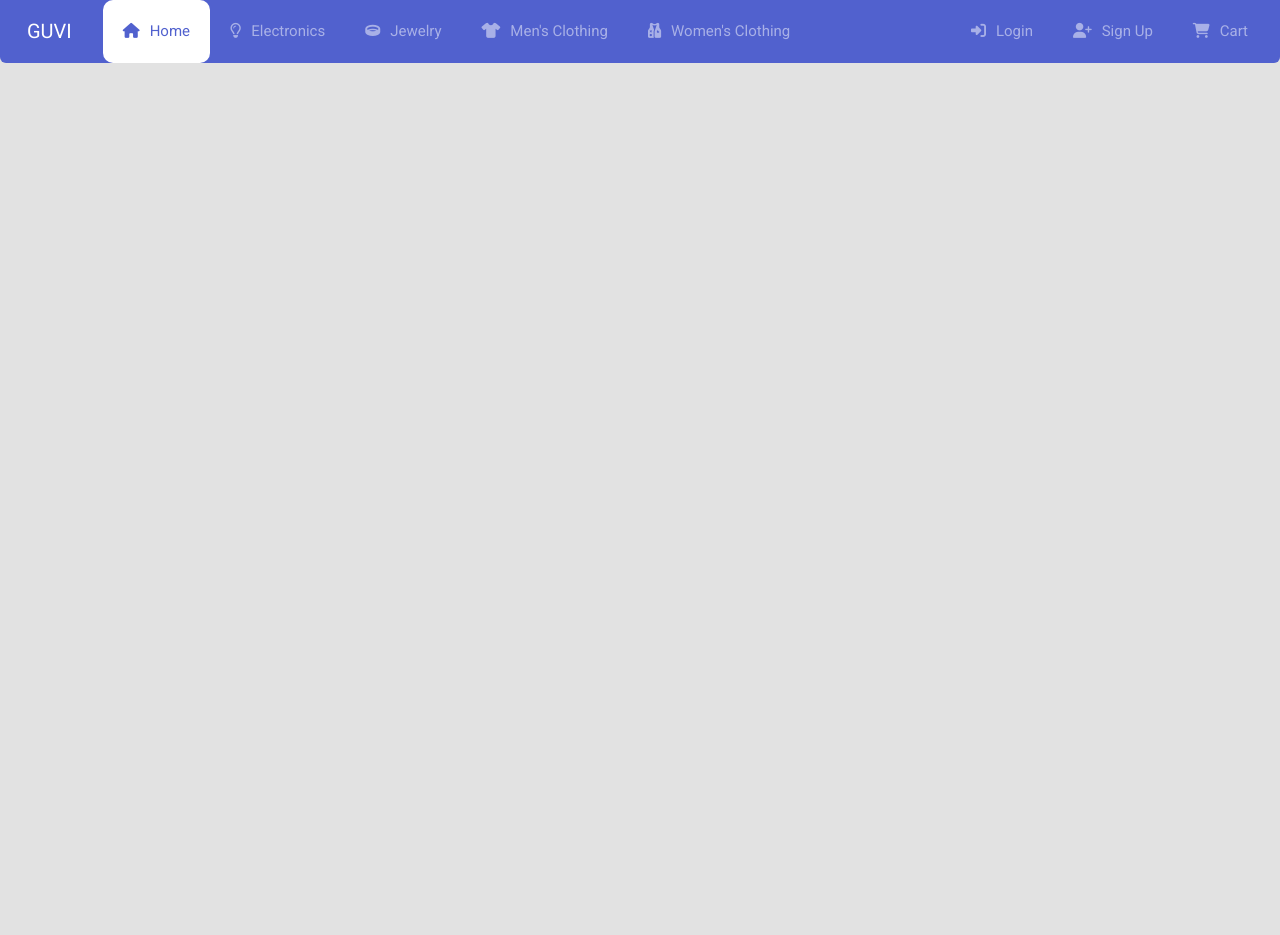
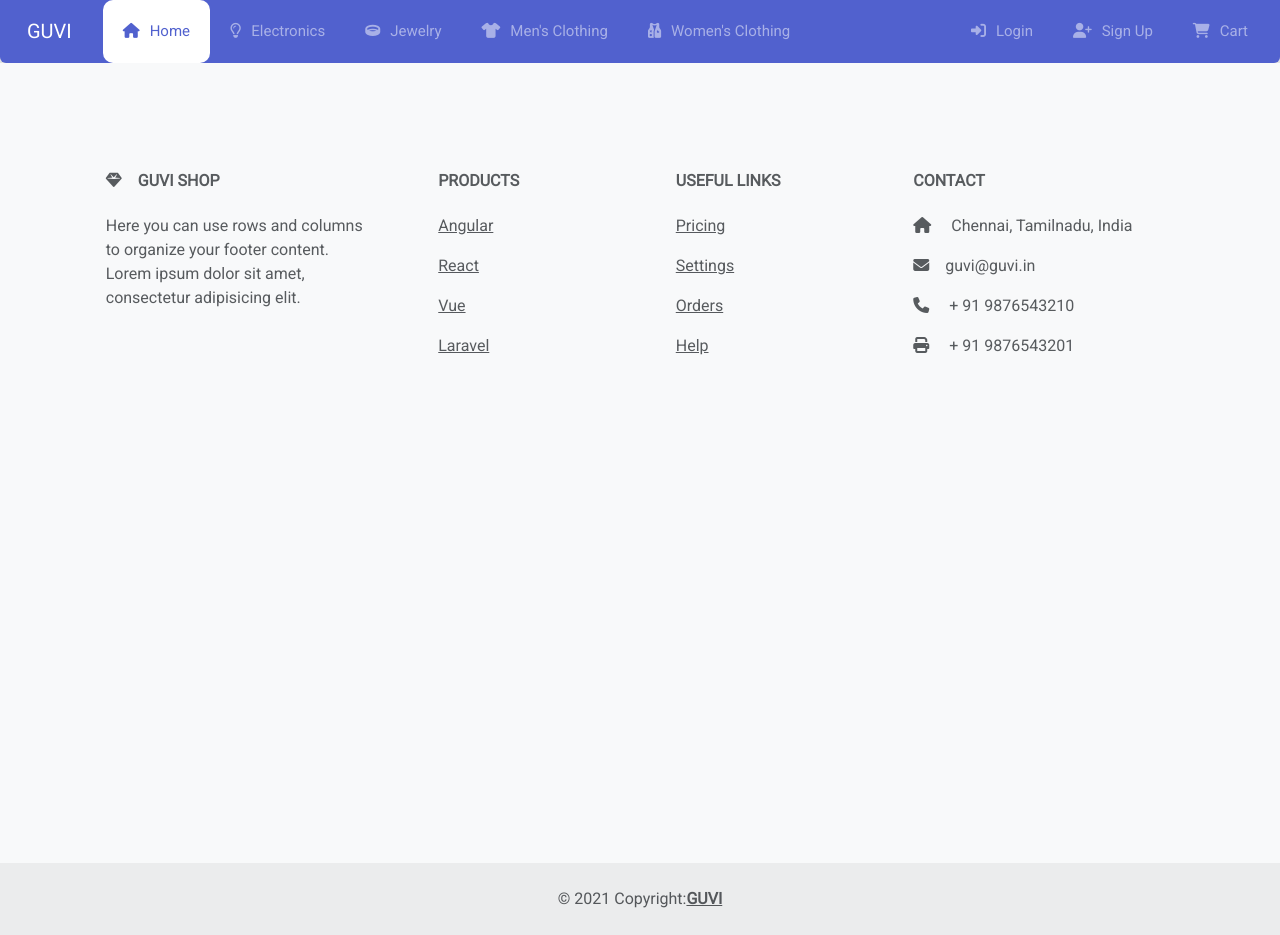
Before and after one commit to arunpragash-periyasamy/ecommerce_front_end, a React (Vite) app: page / in a window 1280 px wide. Before the commit the page ends 800 px from the top, so only its background shows below. Built offline with nearby package versions, Linux system fonts and the light colour scheme.

Commit message:
Added the footer for our ecommerce page

```diff
--- a/src/App.js
+++ b/src/App.js
@@ -1,11 +1,11 @@
 import Navbar from "./components/Navbar";
 import Error from "./components/Error";
-
+import Footer from "./components/Footer";
 import { createBrowserRouter, RouterProvider } from 'react-router-dom';
 
 const router = createBrowserRouter([{
     path:"/",
-    element:<Navbar/>,
+    element:<><Navbar/><Footer/></>,
     errorElement:<Error/>
 }
 ])
--- /dev/null
+++ b/src/components/Footer.js
@@ -0,0 +1,100 @@
+import { Link } from "react-router-dom";
+
+const Footer = () => {
+  return (
+    <footer className="text-center text-lg-start bg-body-tertiary text-muted">
+      <section className="">
+        <div className="container text-center text-md-start mt-5">
+          <div className="row mt-3">
+            <div className="col-md-3 col-lg-4 col-xl-3 mx-auto mb-4">
+              <h6 className="text-uppercase fw-bold mb-4">
+                <i className="fas fa-gem me-3"></i>GUVI Shop
+              </h6>
+              <p>
+                Here you can use rows and columns to organize your footer
+                content. Lorem ipsum dolor sit amet, consectetur adipisicing
+                elit.
+              </p>
+            </div>
+
+            <div className="col-md-2 col-lg-2 col-xl-2 mx-auto mb-4">
+              <h6 className="text-uppercase fw-bold mb-4">Products</h6>
+              <p>
+                <Link className="text-reset">
+                  Angular
+                </Link>
+              </p>
+              <p>
+                <Link className="text-reset">
+                  React
+                </Link>
+              </p>
+              <p>
+                <Link className="text-reset">
+                  Vue
+                </Link>
+              </p>
+              <p>
+                <Link className="text-reset">
+                  Laravel
+                </Link>
+              </p>
+            </div>
+
+            <div className="col-md-3 col-lg-2 col-xl-2 mx-auto mb-4">
+              <h6 className="text-uppercase fw-bold mb-4">Useful links</h6>
+              <p>
+                <Link className="text-reset">
+                  Pricing
+                </Link>
+              </p>
+              <p>
+                <Link className="text-reset">
+                  Settings
+                </Link>
+              </p>
+              <p>
+                <Link className="text-reset">
+                  Orders
+                </Link>
+              </p>
+              <p>
+                <Link className="text-reset">
+                  Help
+                </Link>
+              </p>
+            </div>
+
+            <div className="col-md-4 col-lg-3 col-xl-3 mx-auto mb-md-0 mb-4">
+              <h6 className="text-uppercase fw-bold mb-4">Contact</h6>
+              <p>
+                <i className="fas fa-home me-3"></i> Chennai, Tamilnadu, India
+              </p>
+              <p>
+                <i className="fas fa-envelope me-3"></i>
+                guvi@guvi.in
+              </p>
+              <p>
+                <i className="fas fa-phone me-3"></i> + 91 9876543210
+              </p>
+              <p>
+                <i className="fas fa-print me-3"></i> + 91 9876543201
+              </p>
+            </div>
+          </div>
+        </div>
+      </section>
+
+      <div
+        className="text-center p-4 copyright-background"
+      >
+        © 2021 Copyright:
+        <Link className="text-reset fw-bold" to="https://guvi.in/">
+          GUVI
+        </Link>
+      </div>
+    </footer>
+  );
+};
+
+export default Footer;
--- a/src/components/Navbar.js
+++ b/src/components/Navbar.js
@@ -30,16 +30,16 @@ function Navbar() {
             />
             <NavList
               name={"Electronics"}
-              icon={<i class="fa-regular fa-lightbulb"></i>}
+              icon={<i className="fa-regular fa-lightbulb"></i>}
             />
-            <NavList name={"Jewelry"} icon={<i class="fa-solid fa-ring"></i>} />
+            <NavList name={"Jewelry"} icon={<i className="fa-solid fa-ring"></i>} />
             <NavList
               name={"Men's Clothing"}
-              icon={<i class="fa-solid fa-shirt"></i>}
+              icon={<i className="fa-solid fa-shirt"></i>}
             />
             <NavList
               name={"Women's Clothing"}
-              icon={<i class="fa-solid fa-vest-patches"></i>}
+              icon={<i className="fa-solid fa-vest-patches"></i>}
             />
           </ul>
           <ul className="navbar-nav ml-auto">
--- a/style.css
+++ b/style.css
@@ -220,3 +220,7 @@ img {
   .error{
     color:red;
   }
+
+  .copyright-background{
+    background-color: rgba(0, 0, 0, 0.05);
+  }
```
